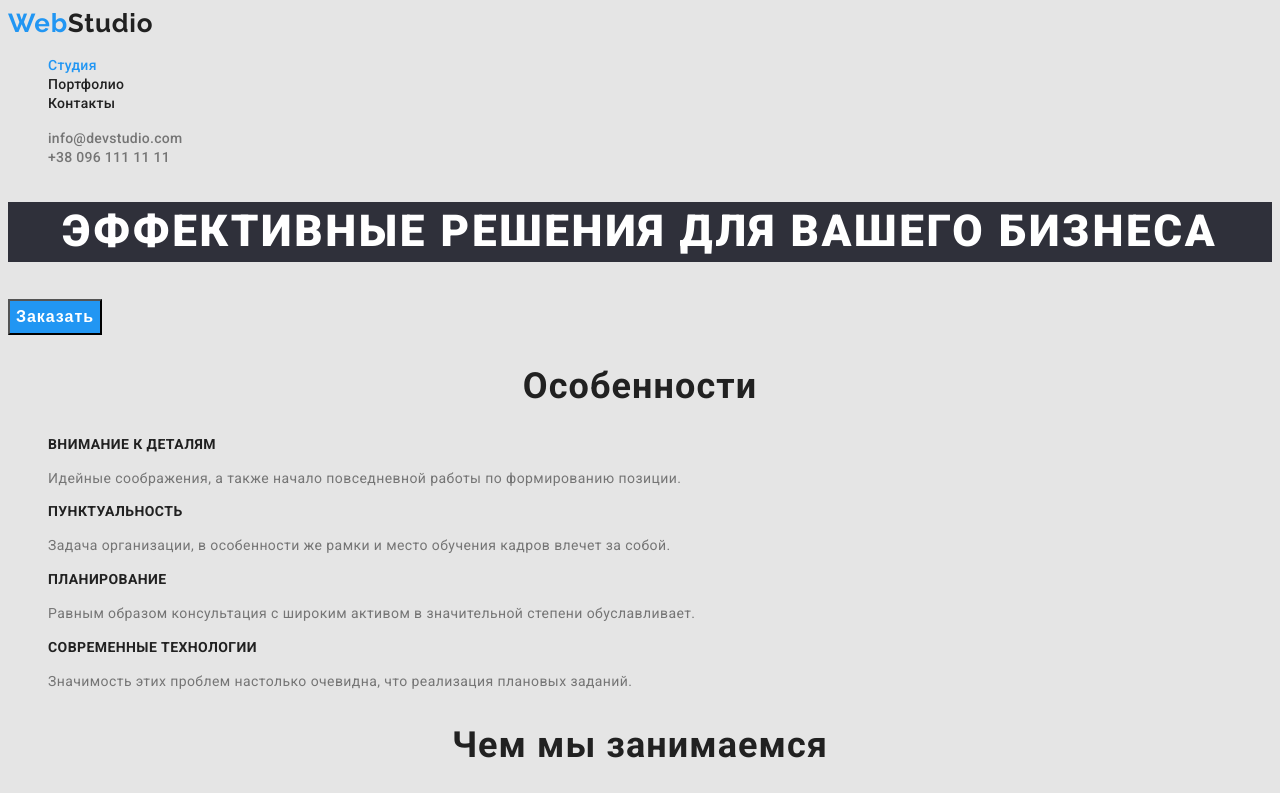
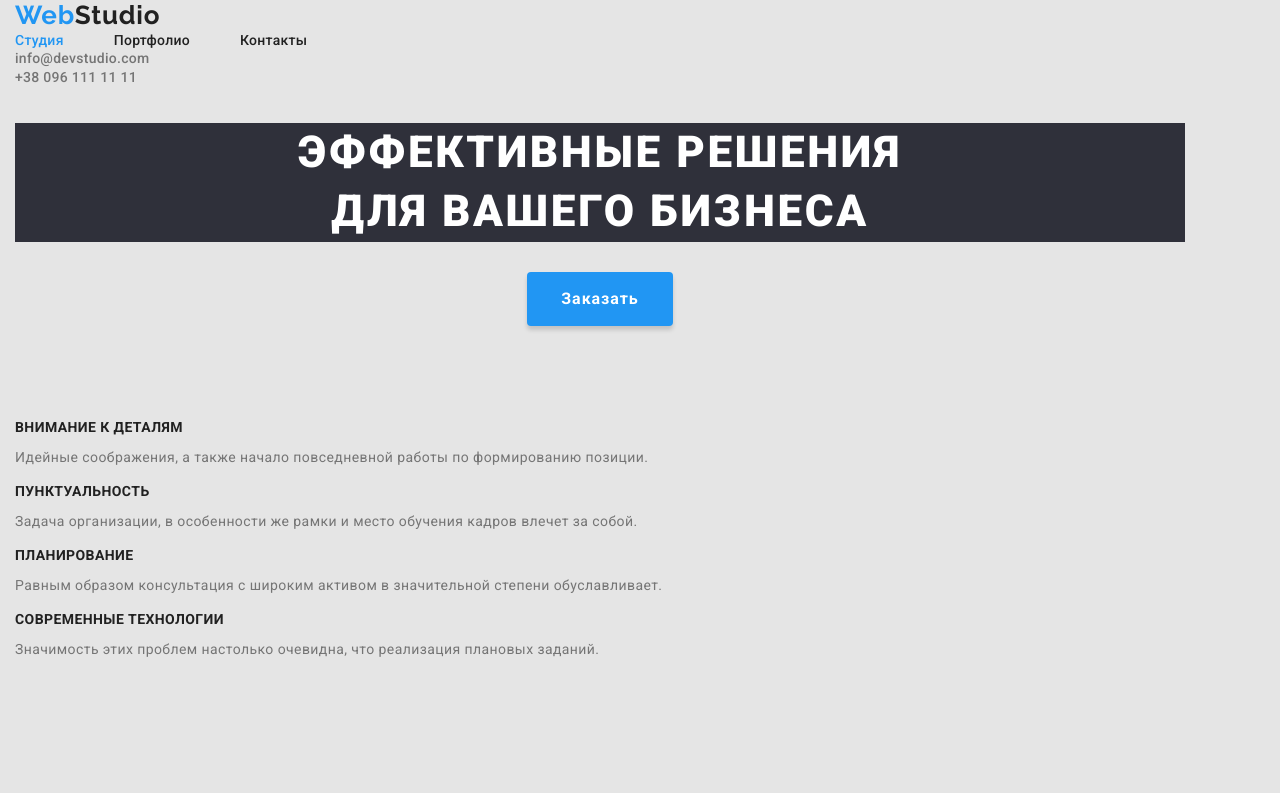
Before and after one commit to Afrikanochka/goit-markup-hw-03, a plain HTML site: page index.html in a window 1280 px wide. Shown: the top 793 px of the page. Drawn offline with nearby package versions, Linux system fonts and the light colour scheme.

Commit message:
Добавляет margin, padding

```diff
--- a/CSS/styles.css
+++ b/CSS/styles.css
@@ -3,15 +3,22 @@
   --title-text-color: #000000;
   --secondary-text-color: #757575;
   --accent-color: #2196f3;
-  --primary-background-color: #e5e5e5;
+  --primary-bg-color: #e5e5e5;
 }
 
-.page {
+body {
   font-family: Roboto, sans-serif;
   color: var(--primary-text-color);
-  background: var(--primary-background-color);
+  background: var(--primary-bg-color);
+  width: 1200px;
+  padding-left: 15px;
+  padding-right: 15px;
 }
-
+ul {
+  list-style: none;
+  padding: 0;
+  margin: 0;
+}
 /* Logo */
 .logo {
   font-family: Raleway;
@@ -25,16 +32,29 @@
 .colortext {
   color: var(--accent-color);
 }
+.page-header {
+  display: flex;
+}
 /* Site nav */
-.nav {
+.nav,
+.auth-nav {
   list-style: none;
 }
-.nav a {
+.nav {
+  display: flex;
+}
+.nav-item:not(:last-child) {
+  margin-right: 50px;
+}
+.nav .link,
+.auth-nav .link {
   text-decoration: none;
   font-weight: 500;
   font-size: 14px;
   line-height: 1.14;
   letter-spacing: 0.02em;
+}
+.nav .link {
   color: var(--primary-text-color);
 }
 .nav .link.current {
@@ -42,65 +62,66 @@
 }
 
 .nav .link:hover,
-.nav .link:focus {
-  color: var(--accent-color);
-}
-.auth-nav {
-  list-style: none;
-}
-.auth-nav a {
-  text-decoration: none;
-  font-weight: 500;
-  font-size: 14px;
-  line-height: 1.14;
-  letter-spacing: 0.02em;
-  color: var(--secondary-text-color);
-}
+.nav .link:focus,
 .auth-nav .link:hover,
 .auth-nav .link:focus {
   color: var(--accent-color);
 }
+.auth-nav .link {
+  color: var(--secondary-text-color);
+}
+
 /* Hero */
+.hero {
+  text-align: center;
+}
 .hero-title {
   font-weight: 900;
   font-size: 44px;
   line-height: 1.36;
-  text-align: center;
   letter-spacing: 0.06em;
   text-transform: uppercase;
   color: #ffffff;
   background-color: #2f303a;
+  margin-bottom: 30px;
 }
 
 /* Section */
+.section {
+  padding-top: 94px;
+  padding-bottom: 94px;
+}
 .section-title {
   font-weight: 700;
   font-size: 36px;
   line-height: 1.17;
   text-align: center;
   letter-spacing: 0.03em;
+  margin-bottom: 50px;
+  margin-top: 0;
 }
 /* Features */
-.feature-list {
-  list-style: none;
-}
-.feature-list .title {
+.feature-title {
   font-weight: 700;
   font-size: 14px;
   line-height: 1.14;
   letter-spacing: 0.03em;
   text-transform: uppercase;
 }
-.feature-list .text {
+.feature-text {
   font-size: 14px;
   line-height: 1.71;
   letter-spacing: 0.03em;
   color: var(--secondary-text-color);
+  margin-top: 0;
+}
+.feature-title,
+.user-title {
+  margin-top: 0;
+  margin-bottom: 10px;
 }
 /* Work */
-.work {
-  list-style: none;
-}
+
 .work .title {
   font-weight: 700;
   font-size: 18px;
@@ -114,10 +135,9 @@
   color: var(--secondary-text-color);
 }
 /* User */
-.user {
-  list-style: none;
-}
-.user-title {
+
+.user-title,
+.user-text {
   font-weight: 500;
   font-size: 16px;
   line-height: 1.19;
@@ -125,10 +145,8 @@
   letter-spacing: 0.03em;
 }
 .user-text {
-  font-size: 16px;
-  line-height: 1.9;
-  text-align: center;
-  letter-spacing: 0.03em;
+  padding-bottom: 30px;
+  font-weight: 400;
   color: var(--secondary-text-color);
 }
 /* Button */
@@ -136,12 +154,18 @@
   font-weight: 700;
   font-size: 16px;
   line-height: 1.87;
-  display: flex;
-  align-items: center;
-  text-align: center;
   letter-spacing: 0.06em;
   background-color: var(--accent-color);
   color: #ffffff;
+  text-align: center;
+  border-radius: 4px;
+  border-color: transparent;
+  padding: 10px 32px;
+  box-shadow: 0px 4px 4px rgba(0, 0, 0, 0.15);
+}
+.button-primary:hover,
+.button-primary:focus {
+  background-color: #188ce8;
 }
 .button-secondary {
   font-weight: 500;
@@ -149,15 +173,17 @@
   line-height: 1.62;
   text-align: center;
   letter-spacing: 0.03em;
+  border-radius: 4px;
+  padding: 6px 22px;
+  border: none;
+  box-shadow: 0px 3px 1px rgba(0, 0, 0, 0.1), 0px 1px 2px rgba(0, 0, 0, 0.08),
+    0px 2px 2px rgba(0, 0, 0, 0.12);
 }
 
 .button-secondary:hover,
 .button-secondary:focus {
   background-color: var(--accent-color);
   color: #ffffff;
-}
-.list {
-  list-style: none;
 }
 /* Footer */
 .footer {
--- a/index.html
+++ b/index.html
@@ -8,100 +8,107 @@
     <link rel="preconnect" href="https://fonts.gstatic.com">
     <link href="https://fonts.googleapis.com/css2?family=Raleway:wght@700&family=Roboto:wght@400;500;700;900&display=swap"
     rel="stylesheet" />
-    <link rel="stylesheet" href="./CSS/styles.css" />
+    <link rel="stylesheet" href="https://cdnjs.cloudflare.com/ajax/libs/modern-normalize/1.0.0/modern-normalize.min.css">
+    <link rel="stylesheet" href="./css/styles.css" />
 </head>
-<body class="page">
+<body>
     <!--Верхняя линия-->
     <header class="page-header">
+        <div class="container">
             <a href="./index.html" class="logo"> <span class="colortext"> Web</span>Studio</a>
             <nav>
                 <ul class="nav">
-                <li><a href="./index.html" class="link current">Студия</a></li>
-                <li><a href="./portfolio.html" class="link">Портфолио</a></li>
-                <li><a href="Контакты" class="link">Контакты</a></li>
+                    <li class="nav-item"><a href="./index.html" class="link current">Студия</a></li>
+                    <li class="nav-item"><a href="./portfolio.html" class="link">Портфолио</a></li>
+                    <li class="nav-item"><a href="Контакты" class="link">Контакты</a></li>
                 </ul>
             </nav>
-         <ul class="auth-nav list">
-           <li><a href="mailto:info@devstudio.com" class="link">info@devstudio.com</a></li>
-           <li><a href="tel:+380961111111" class="link">+38 096 111 11 11</a></li>
+            <ul class="auth-nav">
+                <li class="auth-nav-item"><a href="mailto:info@devstudio.com" class="link" lang="en">info@devstudio.com</a></li>
+                <li class="auth-nav-item"><a href="tel:+380961111111" class="link">+38 096 111 11 11</a></li>
             </ul>
+        </div>
 
     </header>
     <main>
     <!--Шапка-->
         <section class="hero">
-            <h1 class="hero-title">Эффективные решения для вашего бизнеса</h1>
+            <h1 class="hero-title">Эффективные решения <br> для вашего бизнеса</h1>
             <button class="button-primary" type="button">Заказать</button>
         </section>
 
     <!--Особенности-->
     <section class="section">
-        <h2 class="section-title">Особенности</h2>
+       <div class="container">
+            <h2 class="section-title" hidden >Особенности</h2>
         <ul class="feature-list">
             <li>
-                <h3 class="title">Внимание к деталям</h3>
-                <p class="text">
+                <h3 class="feature-title">Внимание к деталям</h3>
+                <p class="feature-text">
                     Идейные соображения, а также начало повседневной работы по формированию позиции.
                 </p>
             </li>
             <li>
-                <h3 class="title">Пунктуальность</h3>
-                <p class="text">
+                <h3 class="feature-title">Пунктуальность</h3>
+                <p class="feature-text">
                     Задача организации, в особенности же рамки и место обучения кадров влечет за собой.
                 </p>
             </li>
             <li>
-                <h3 class="title">Планирование</h3>
-                <p class="text">
+                <h3 class="feature-title">Планирование</h3>
+                <p class="feature-text">
                     Равным образом консультация с широким активом в значительной степени обуславливает.
                 </p>
             </li>
             <li>
-                <h3 class="title">Современные технологии</h3>
-                <p class="text">
+                <h3 class="feature-title">Современные технологии</h3>
+                <p class="feature-text">
                     Значимость этих проблем настолько очевидна, что реализация плановых заданий.
                 </p>
             </li>
         </ul>
+       </div>
     </section>
     <!--Чем мы занимаемся-->
     <section class="section">
+        <div class="container">
             <h2 class="section-title">Чем мы занимаемся</h2>
             <ul class="work">
               <li>
-                <img class="img" src="./Images/box1.jpg" alt="работа на планшете с клавиатурой" width="370" height="294" />
+                <img class="img" src="./images/box1.jpg" alt="работа на планшете с клавиатурой" width="370" height="294" />
               </li>
               <li>
-                <img class="img" src="./Images/box2.jpg" alt="Ноутбук + телефон" width="370" height="294" />
+                <img class="img" src="./images/box2.jpg" alt="Ноутбук + телефон" width="370" height="294" />
               </li>
               <li>
-                <img class="img" src="./Images/box3.jpg" alt="планшет с ручкой" width="370" height="294" />
+                <img class="img" src="./images/box3.jpg" alt="планшет с ручкой" width="370" height="294" />
               </li>
             </ul>
+        </div>
     </section>
     <!--Наша команда-->
     <section class="section">
         <h2 class="section-title">Наша команда</h2>
         <ul class="user">
             <li>
-                <img class="img" src="./Images/img.jpg" alt="Игорь Демьяненко" width="270" height="260" />
+                <img class="img" src="./images/img.jpg" alt="Игорь Демьяненко" width="270" height="260" />
                 <h3 class="user-title">Игорь Демьяненко</h3>
-                <p class="user-text">Product Designer</p>
+                <p class="user-text" lang="en">Product Designer</p>
             </li>
             <li>
-                <img class="img" src="./Images/img(1).jpg" alt="Ольга Репина" width="270" height="260"/>
+                <img class="img" src="./images/img(1).jpg" alt="Ольга Репина" width="270" height="260"/>
                 <h3 class="user-title">Ольга Репина</h3>
-                <p class="user-text">Frontend Developer</p>
+                <p class="user-text" lang="en">Frontend Developer</p>
             </li>
             <li>
-                <img class="img" src="./Images/img(2).jpg" alt="Николай Тарасов" width="270" height="260" />
+                <img class="img" src="./images/img(2).jpg" alt="Николай Тарасов" width="270" height="260" />
                 <h3 class="user-title">Николай Тарасов</h3>
-                <p class="user-text">Marketing</p>
+                <p class="user-text" lang="en">Marketing</p>
             </li>
             <li>
-                <img class="img" src="./Images/img(3).jpg" alt="Михаил Ермаков" width="270" height="260" />
+                <img class="img" src="./images/img(3).jpg" alt="Михаил Ермаков" width="270" height="260" />
                 <h3 class="user-title">Михаил Ермаков</h3>
-                <p class="user-text">UI Designer</p>
+                <p class="user-text" lang="en">UI Designer</p>
             </li>
         </ul>
 
@@ -112,7 +119,7 @@
         <a href="./index.html" class="logo"> <span class="colortext"> Web</span>Studio</a>
         <address class="address">
             г. Киев, пр-т Леси Украинки, 26 <br>
-            <a href="mailto:info@example.com" class="link">info@example.com</a> <br>
+            <a href="mailto:info@example.com" class="link" lang="en">info@example.com</a> <br>
             <a href="tel:+380991111111" class="link">+38 099 111 11 11</a>
         </address>
 
```
Lines whose indentation alone changed are shown as unchanged.
